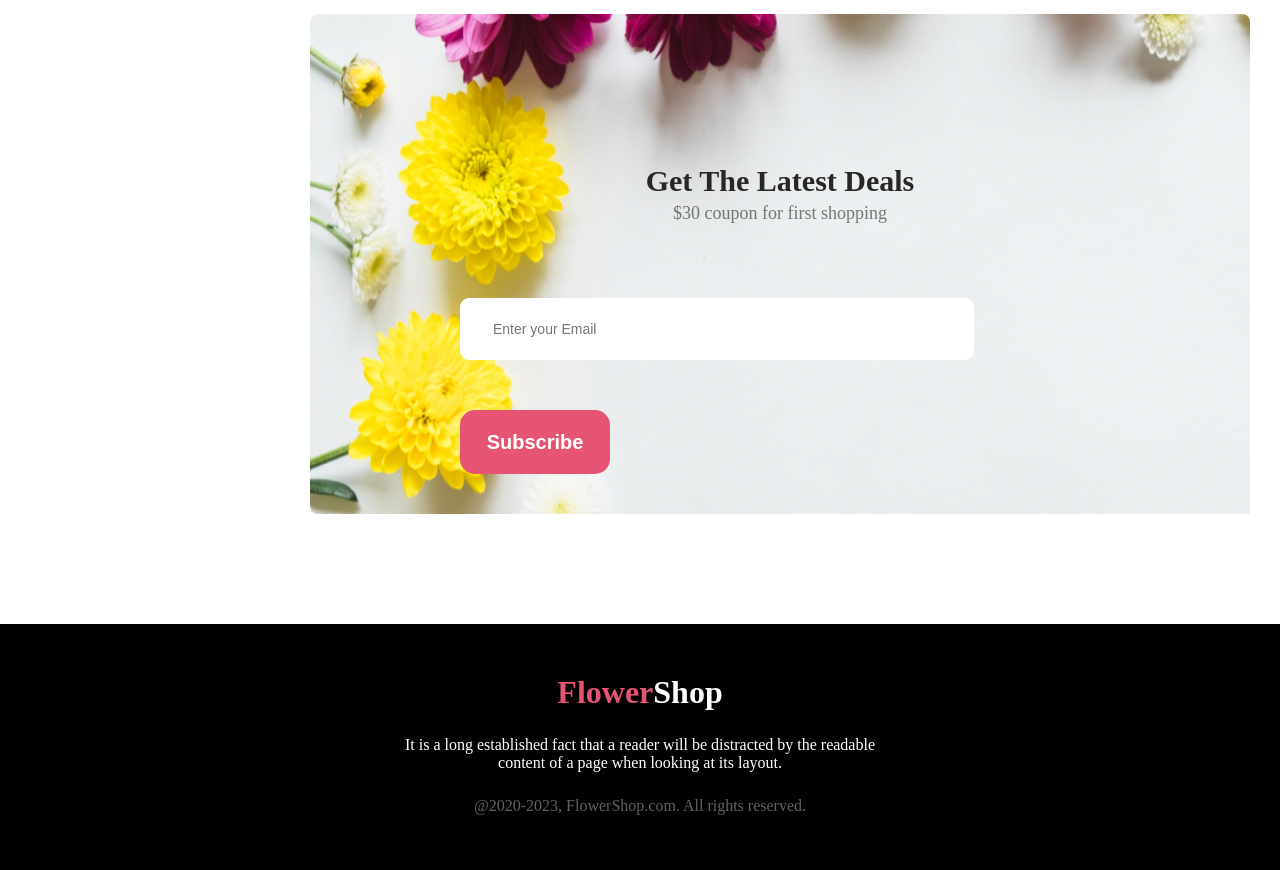
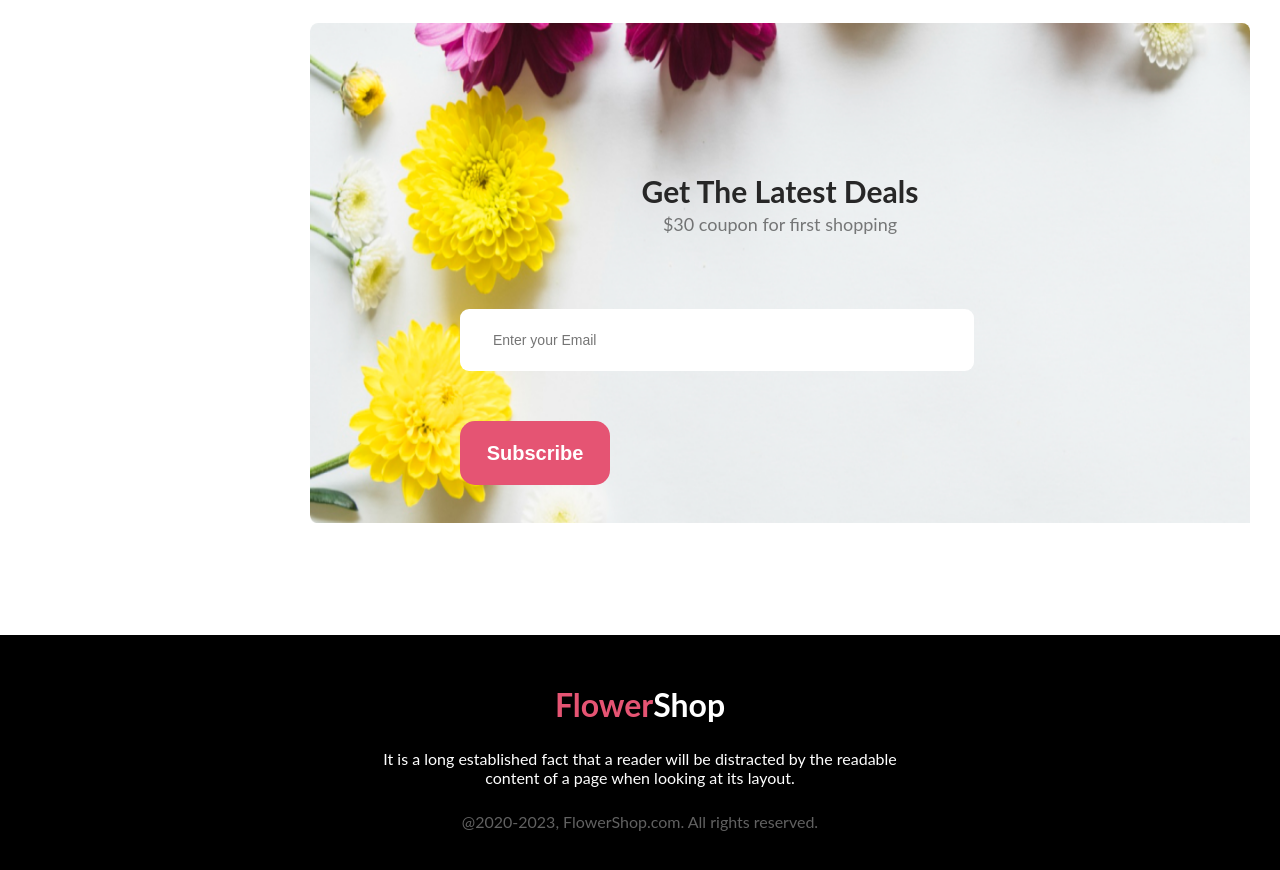
Before and after one commit to Mostofa2002/Assignment-1, a plain HTML site: page index.html in a window 1280 px wide. Shown: the part 3391-4261 px from the top of the page. Drawn offline with Linux system fonts and the light colour scheme.

Commit message:
Final push

```diff
--- a/style/style.css
+++ b/style/style.css
@@ -1,5 +1,11 @@
 
   /* heading section */
+
+body{
+    font-family: 'Lato', sans-serif;
+
+}
+
 
  .header{
         background-color: rgba(229, 84, 115, 0.10);
@@ -192,9 +198,9 @@ textarea{
     font-size: 14px;
     border-radius: 9px;
     background: #FFF;
-     border: 0;
+    border: 0;
     width: 70%;
-    margin-right: 10px;
+
     justify-content: center;
 
 }
```
Also changed, not shown: index.html (line endings or trailing spaces).
